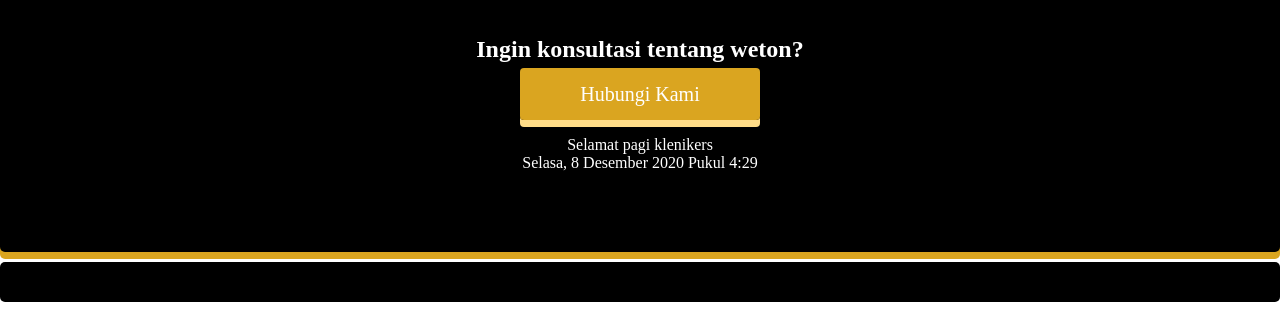
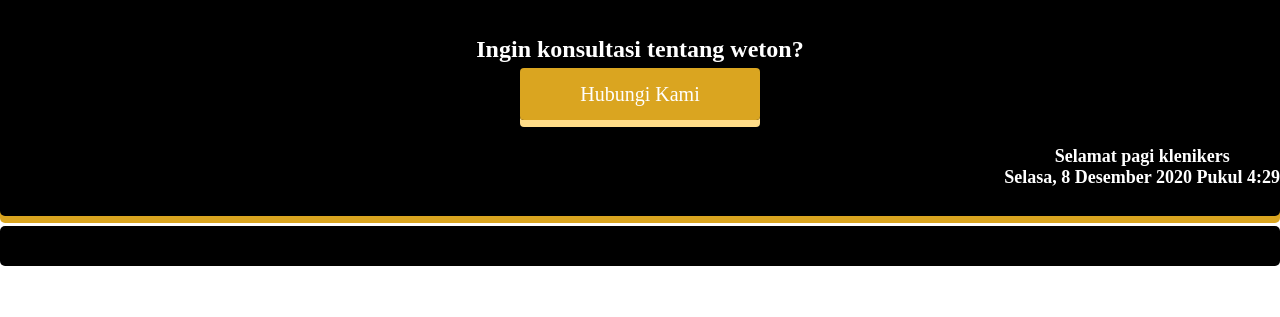
Before and after one commit to alifarfiansyah/klenik, a plain HTML site: page index.html in a window 1280 px wide. Shown: the part 863-1180 px from the top of the page. After the commit the page ends 1144 px from the top, so only its background shows below. Drawn offline with Linux system fonts and the light colour scheme.

Commit message:
Update stylesheet.css

```diff
--- a/stylesheet.css
+++ b/stylesheet.css
@@ -155,7 +155,13 @@ header {
     top: 7px;
     position: relative;
 }
-
+.waktu{
+    float: right;
+    font-size: 18px;
+    color: #ffffff;
+    font-weight: bold;
+    padding: 10px 0;
+}
 .isian {
     width: 33.3%;
     float: left;
```
